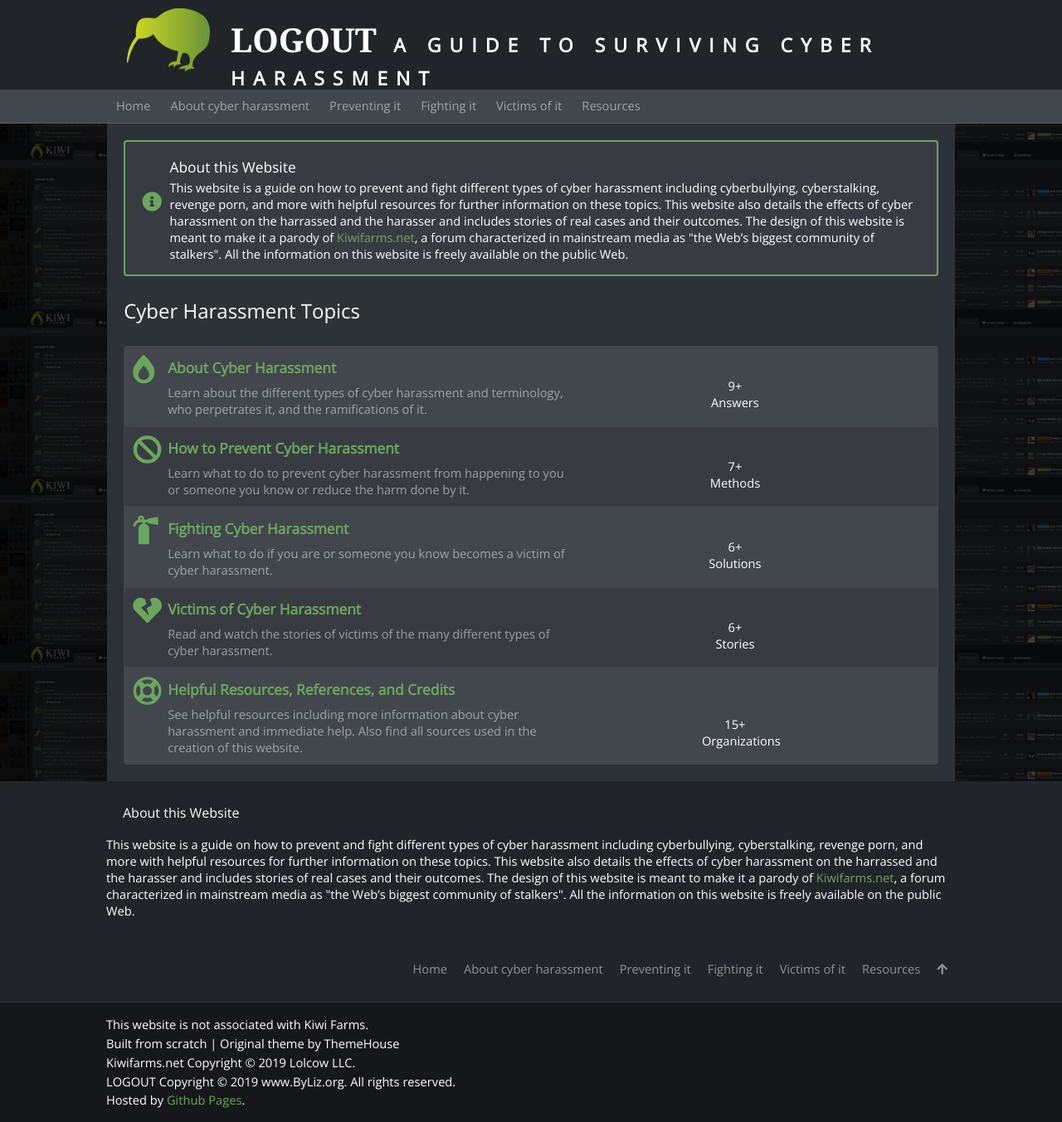
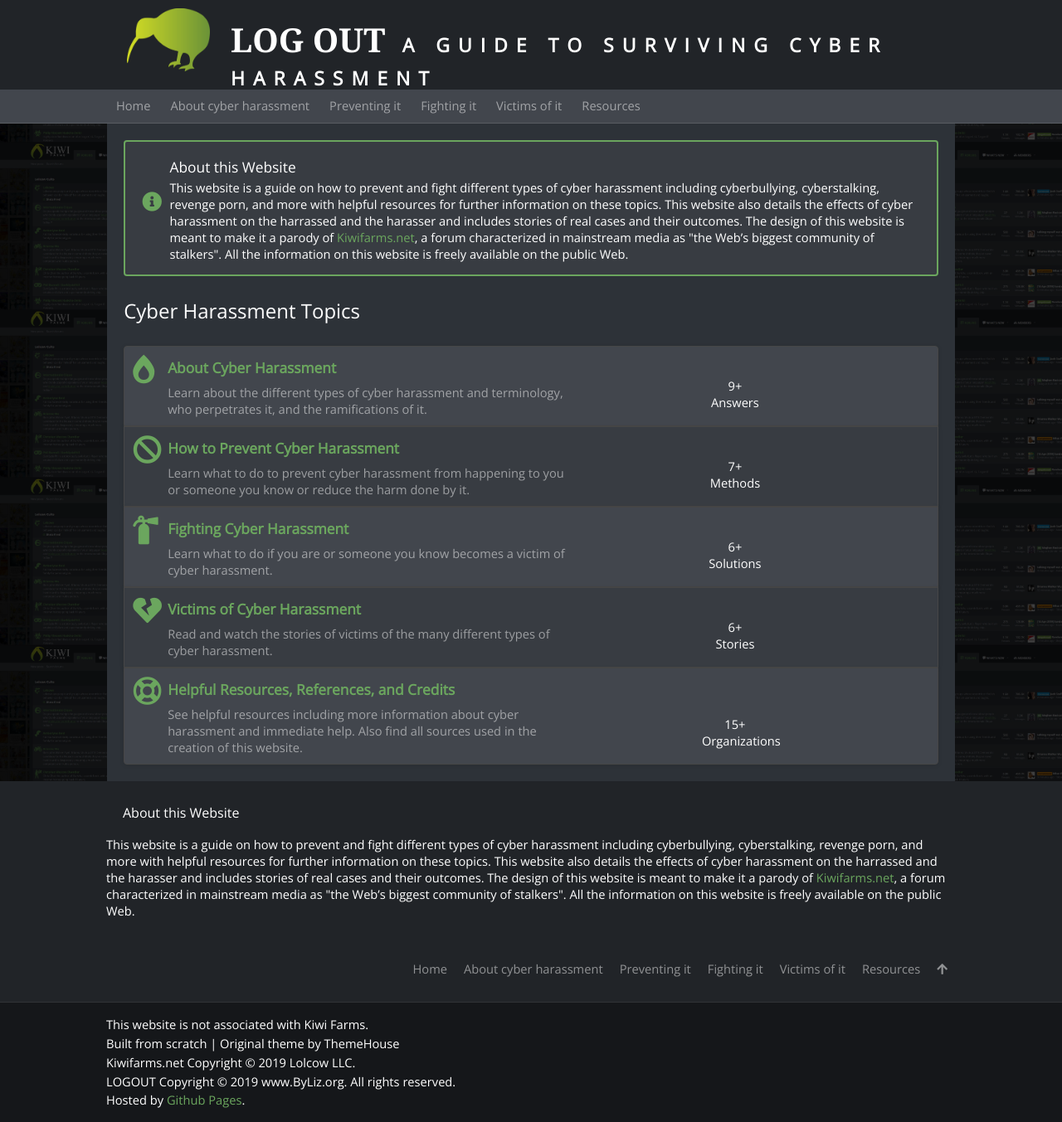
Before and after one commit to byliz/help, a Jekyll site: the page built from index.html, in a window 1280 px wide. Shown: the whole page at 83% size. Built offline with Jekyll 4.4.1, drawn with Linux system fonts in a browser that asks for light colours; nearby versions of some CDN libraries; some web fonts are replaced.

Commit message:
Add files via upload

```diff
--- a/_layouts/default.html
+++ b/_layouts/default.html
@@ -50,13 +50,13 @@
 
   <div id="mobile-header">
     <a href="/" class="headerlink"><p style="text-align: center;"><img src="/img/kiwibird.png" class="img-fluid logo"></p>
-      <h1>LOGOUT <span>A Guide to Surviving Cyber Harassment</span></h1></a>
+      <h1>LOG OUT <span>A Guide to Surviving Cyber Harassment</span></h1></a>
 
       <div id="mobile-menu"> <i class="nav-toggle fa fa-2x fa-bars" aria-hidden="true" id="toggle-open"></i></div>
       <nav class="nav-menu">
 
         <a href="/" class="headerlink"><p style="text-align: center;"><img src="/img/kiwibird.png" class="img-fluid logo" id="toggle-close"></p>
-          <h1>LOGOUT <span>A Guide to Surviving Cyber Harassment</span></h1></a>
+          <h1>LOG OUT <span>A Guide to Surviving Cyber Harassment</span></h1></a>
 
 
           {% include categories3.html %}
@@ -66,7 +66,7 @@
       </div>
       <a href="/" class="headerlink"><div id="header">
         <p style="text-align: left;"><img src="/img/kiwibird.png" class="img-fluid logo"></p>
-        <h1>LOGOUT <span>A Guide to Surviving Cyber Harassment</span></h1>
+        <h1>LOG OUT <span>A Guide to Surviving Cyber Harassment</span></h1>
 
       </div></a>
       <div id="menu" id="top">
```
